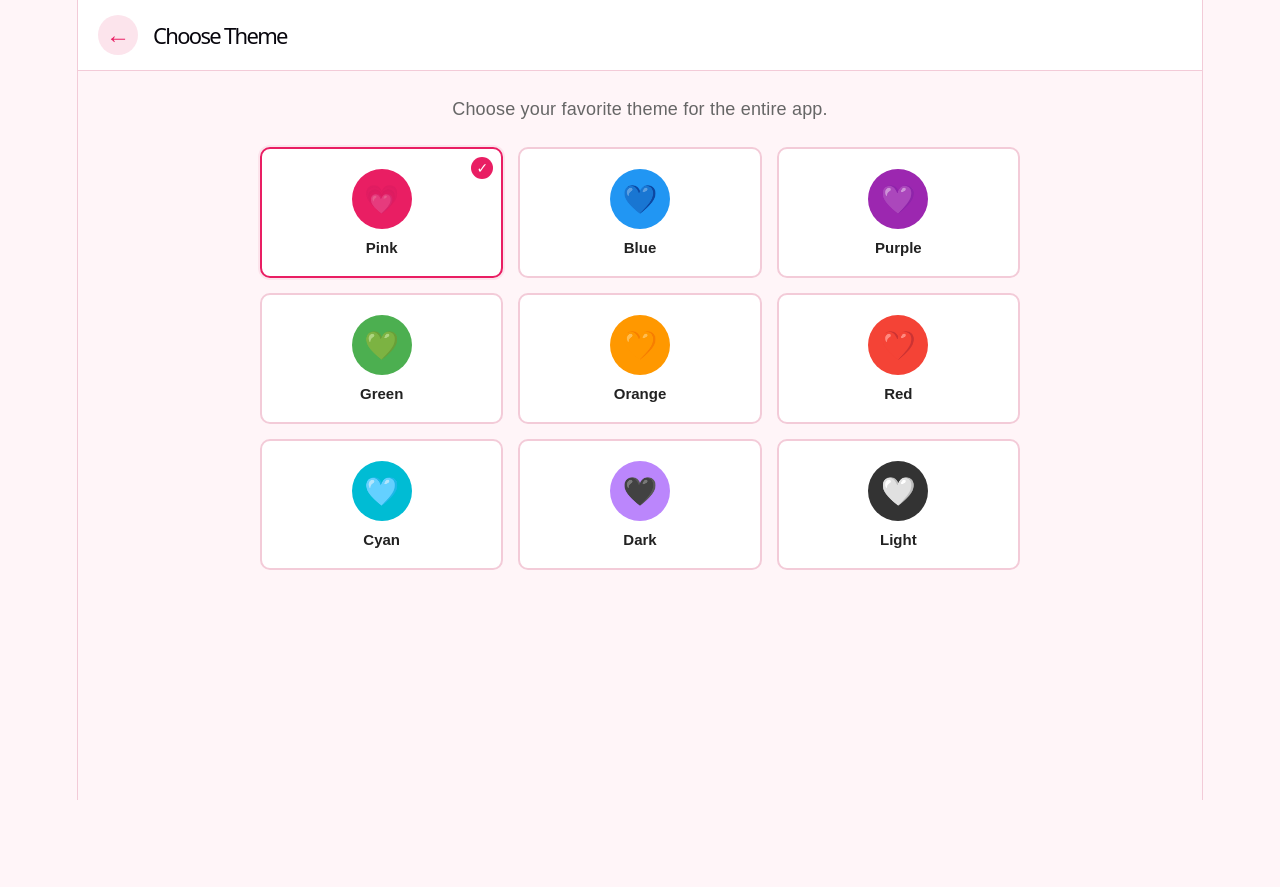
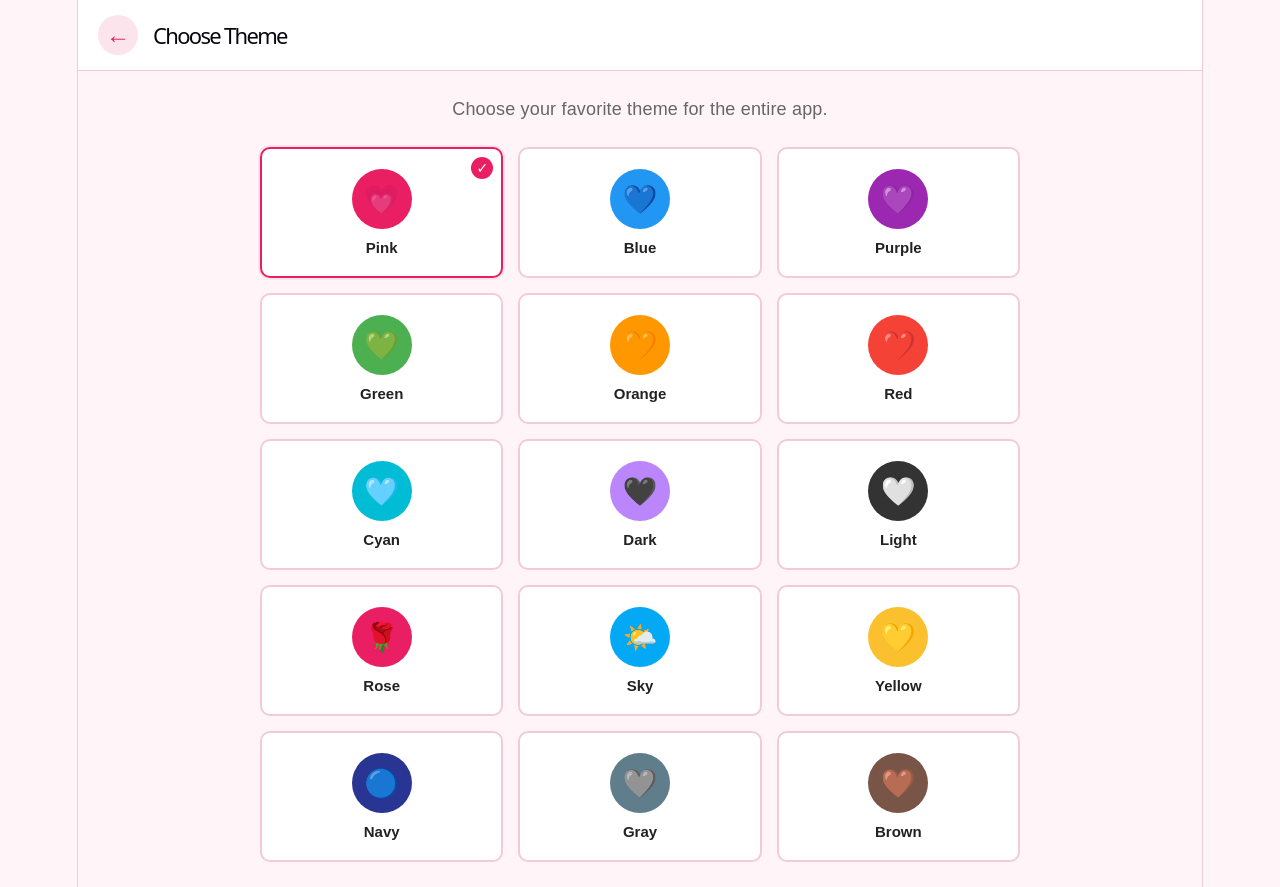
Before and after one commit to mahir954/social-media-frontend, a React (Vite) app: page /theme in a window 1280 px wide. Before the commit the page ends 800 px from the top, so only its background shows below. Built offline with nearby package versions, Linux system fonts and the light colour scheme; no server answers.

Commit message:
Update Theme.jsx

```diff
--- a/src/pages/Theme.jsx
+++ b/src/pages/Theme.jsx
@@ -58,15 +58,50 @@ const themes = [
     icon: "🤍",
     color: "#333333",
   },
+  {
+    id: "rose",
+    name: "Rose",
+    icon: "🌹",
+    color: "#e91e63",
+  },
+  {
+    id: "sky",
+    name: "Sky",
+    icon: "🌤️",
+    color: "#03a9f4",
+  },
+  {
+    id: "yellow",
+    name: "Yellow",
+    icon: "💛",
+    color: "#fbc02d",
+  },
+  {
+    id: "navy",
+    name: "Navy",
+    icon: "🔵",
+    color: "#283593",
+  },
+  {
+    id: "gray",
+    name: "Gray",
+    icon: "🩶",
+    color: "#607d8b",
+  },
+  {
+    id: "brown",
+    name: "Brown",
+    icon: "🤎",
+    color: "#795548",
+  },
 ];
 
 function Theme() {
   const navigate = useNavigate();
 
-  const [selectedTheme, setSelectedTheme] =
-    useState(
-      localStorage.getItem("appTheme") || "pink"
-    );
+  const [selectedTheme, setSelectedTheme] = useState(
+    localStorage.getItem("appTheme") || "pink"
+  );
 
   useEffect(() => {
     document.documentElement.setAttribute(
@@ -103,8 +138,8 @@ function Theme() {
       <div className="theme-content">
 
         <p className="theme-description">
-          Choose your favorite theme for
-          the entire app.
+          Choose your favorite theme for the
+          entire app.
         </p>
 
         <div className="theme-grid">
@@ -136,8 +171,7 @@ function Theme() {
                 {theme.name}
               </span>
 
-              {selectedTheme ===
-                theme.id && (
+              {selectedTheme === theme.id && (
                 <div className="theme-check">
                   ✓
                 </div>
```
